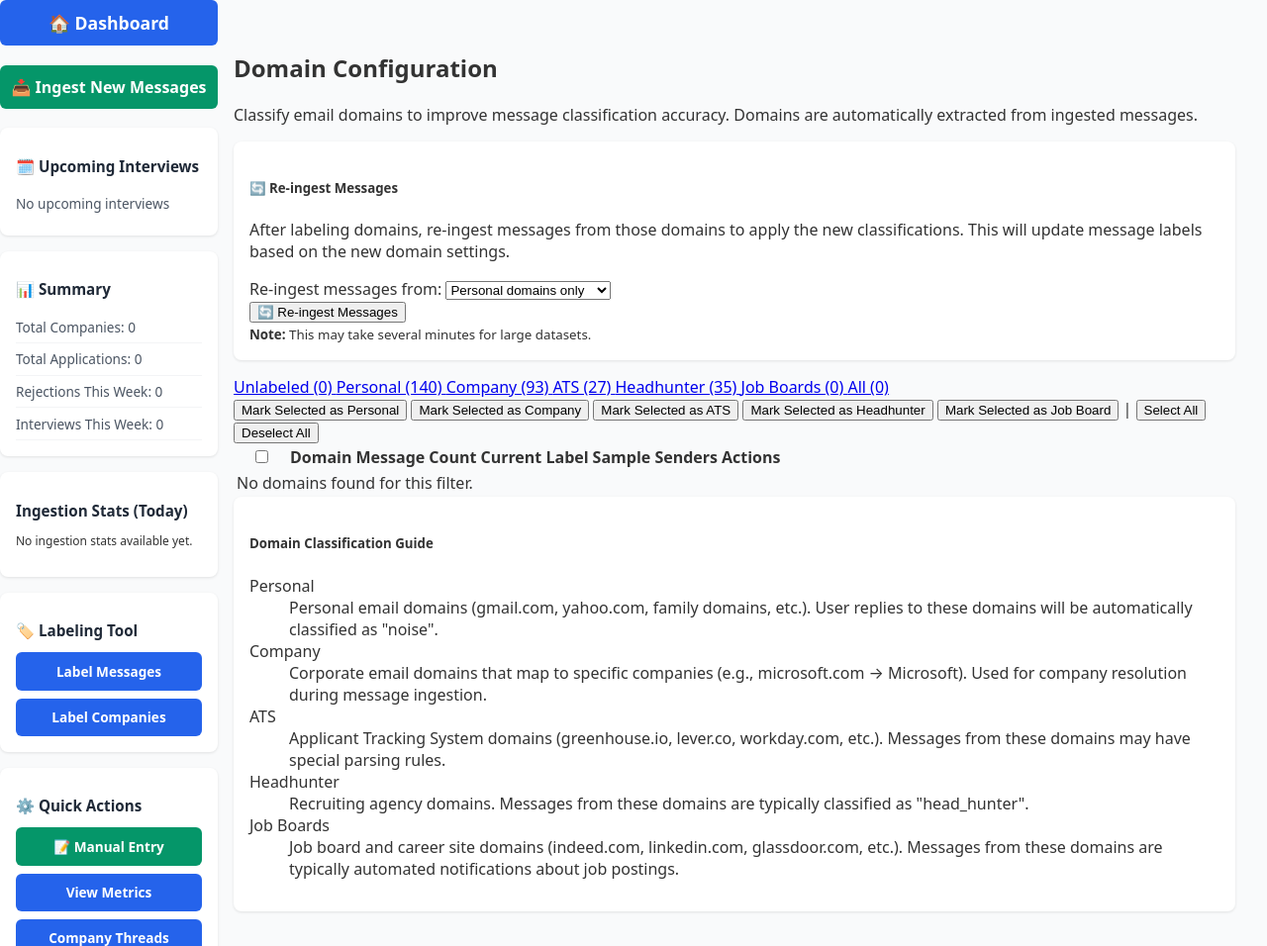
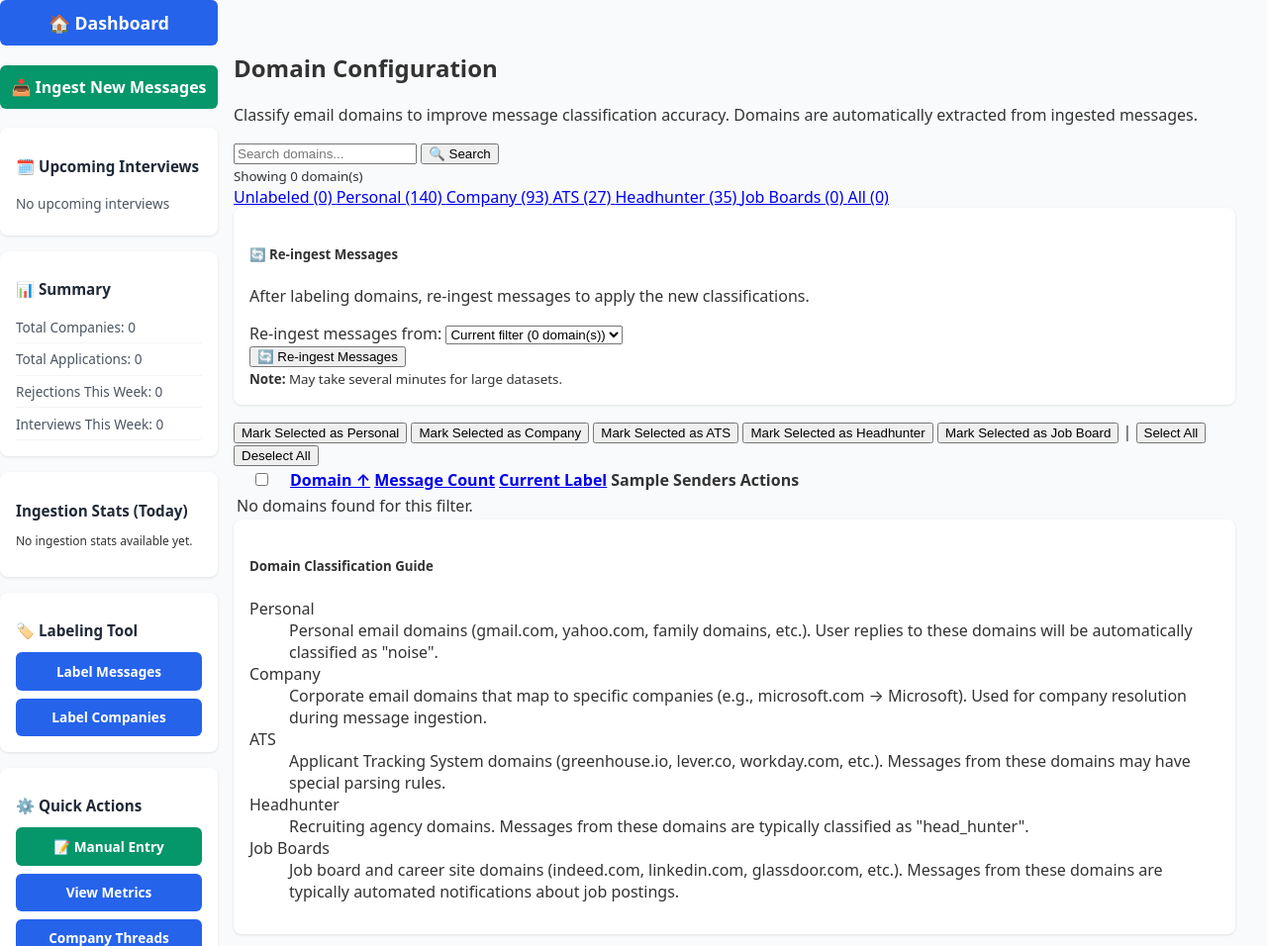
Before and after one commit to cyberthreatgurl/GmailJobTracker, a Django app: page /settings/domains/ in a window 1280 px wide. Shown: the top 956 px of the page at 99% size. Run offline with Django 5.2, Linux system fonts and the light colour scheme; the visitor is signed in with stand-in values (Sample User, id 1); data that the repository does not hold is empty.

Commit message:
todays work

```diff
--- a/tracker/templates/tracker/_sidebar.html
+++ b/tracker/templates/tracker/_sidebar.html
@@ -118,7 +118,7 @@
 <script>
   // Poll ingestion status every 5 seconds
   function checkIngestionStatus() {
-    fetch('/tracker/api/ingestion_status/')
+    fetch('/api/ingestion_status/')
       .then(response => response.json())
       .then(data => {
         const indicator = document.getElementById('ingestion-indicator');
--- a/tracker/templates/tracker/label_companies.html
+++ b/tracker/templates/tracker/label_companies.html
@@ -131,6 +131,11 @@
         <div style="display:flex; justify-content:space-between; align-items:center; margin-bottom:0.75rem;">
           <h2 style="margin:0; color:#1e40af; font-size:1.1rem;">Company Metrics</h2>
           <div style="display:flex; gap:0.5rem;">
+            <form method="post" style="margin:0;">
+              {% csrf_token %}
+              <input type="hidden" name="company" value="{{ selected_company.id }}" />
+              <button type="submit" name="action" value="reingest_company" style="background:#ca8a04; color:white; font-weight:600; border-radius:6px; padding:0.45rem 1rem; border:none; cursor:pointer;" title="Re-ingest all messages from this company">🔄 Re-ingest</button>
+            </form>
             {# Save is handled by the main edit form below; no separate POST here #}
             {% if latest_label != 'rejection' and latest_label != 'rejected' %}
             <form method="post" style="margin:0;">
--- a/tracker/templates/tracker/manage_domains.html
+++ b/tracker/templates/tracker/manage_domains.html
@@ -26,66 +26,60 @@
     </div>
     {% endif %}
 
+
+
     <div class="row mb-3">
-        <div class="col-12">
-            <div class="card bg-light">
-                <div class="card-body">
-                    <h5 class="card-title">🔄 Re-ingest Messages</h5>
-                    <p class="card-text">
-                        After labeling domains, re-ingest messages from those domains to apply the new classifications.
-                        This will update message labels based on the new domain settings.
-                    </p>
-                    <form method="post" action="{% url 'manage_domains' %}" class="d-inline">
-                        {% csrf_token %}
-                        <input type="hidden" name="action" value="reingest_domains">
-                        <div class="row align-items-end">
-                            <div class="col-md-4">
-                                <label for="reingest_filter" class="form-label">Re-ingest messages from:</label>
-                                <select name="reingest_filter" id="reingest_filter" class="form-select">
-                                    <option value="personal">Personal domains only</option>
-                                    <option value="selected">Selected domains below</option>
-                                    <option value="all_labeled">All labeled domains</option>
-                                </select>
-                            </div>
-                            <div class="col-md-3">
-                                <button type="submit" class="btn btn-warning">
-                                    🔄 Re-ingest Messages
-                                </button>
-                            </div>
-                            <div class="col-md-5">
-                                <small class="text-muted">
-                                    <strong>Note:</strong> This may take several minutes for large datasets.
-                                </small>
-                            </div>
-                        </div>
-                    </form>
-                </div>
-            </div>
+        <div class="col-md-6">
+            <form method="get" class="d-flex gap-2">
+                <input type="hidden" name="filter" value="{{ current_filter }}">
+                <input type="hidden" name="sort" value="{{ sort_by }}">
+                <input type="hidden" name="order" value="{{ sort_order }}">
+                <input type="search" name="search" class="form-control"
+                       placeholder="Search domains..." value="{{ search_query }}">
+                <button type="submit" class="btn btn-primary">🔍 Search</button>
+                {% if search_query %}
+                    <a href="?filter={{ current_filter }}&sort={{ sort_by }}&order={{ sort_order }}"
+                       class="btn btn-outline-secondary">Clear</a>
+                {% endif %}
+            </form>
+        </div>
+        <div class="col-md-6 text-end">
+            <small class="text-muted">
+                Showing {{ domains|length }} domain(s)
+                {% if search_query %}matching "{{ search_query }}"{% endif %}
+            </small>
         </div>
     </div>
 
     <div class="row mb-3">
         <div class="col-12">
             <div class="btn-group" role="group">
-                <a href="?filter=unlabeled" class="btn btn-outline-primary {% if current_filter == 'unlabeled' %}active{% endif %}">
+                <a href="?filter=unlabeled{% if search_query %}&search={{ search_query }}{% endif %}&sort={{ sort_by }}&order={{ sort_order }}"
+                   class="btn btn-outline-primary {% if current_filter == 'unlabeled' %}active{% endif %}">
                     Unlabeled ({{ stats.unlabeled }})
                 </a>
-                <a href="?filter=personal" class="btn btn-outline-secondary {% if current_filter == 'personal' %}active{% endif %}">
+                <a href="?filter=personal{% if search_query %}&search={{ search_query }}{% endif %}&sort={{ sort_by }}&order={{ sort_order }}"
+                   class="btn btn-outline-secondary {% if current_filter == 'personal' %}active{% endif %}">
                     Personal ({{ stats.personal }})
                 </a>
-                <a href="?filter=company" class="btn btn-outline-info {% if current_filter == 'company' %}active{% endif %}">
+                <a href="?filter=company{% if search_query %}&search={{ search_query }}{% endif %}&sort={{ sort_by }}&order={{ sort_order }}"
+                   class="btn btn-outline-info {% if current_filter == 'company' %}active{% endif %}">
                     Company ({{ stats.company }})
                 </a>
-                <a href="?filter=ats" class="btn btn-outline-success {% if current_filter == 'ats' %}active{% endif %}">
+                <a href="?filter=ats{% if search_query %}&search={{ search_query }}{% endif %}&sort={{ sort_by }}&order={{ sort_order }}"
+                   class="btn btn-outline-success {% if current_filter == 'ats' %}active{% endif %}">
                     ATS ({{ stats.ats }})
                 </a>
-                <a href="?filter=headhunter" class="btn btn-outline-warning {% if current_filter == 'headhunter' %}active{% endif %}">
+                <a href="?filter=headhunter{% if search_query %}&search={{ search_query }}{% endif %}&sort={{ sort_by }}&order={{ sort_order }}"
+                   class="btn btn-outline-warning {% if current_filter == 'headhunter' %}active{% endif %}">
                     Headhunter ({{ stats.headhunter }})
                 </a>
-                <a href="?filter=job_boards" class="btn btn-outline-danger {% if current_filter == 'job_boards' %}active{% endif %}">
+                <a href="?filter=job_boards{% if search_query %}&search={{ search_query }}{% endif %}&sort={{ sort_by }}&order={{ sort_order }}"
+                   class="btn btn-outline-danger {% if current_filter == 'job_boards' %}active{% endif %}">
                     Job Boards ({{ stats.job_boards }})
                 </a>
-                <a href="?filter=all" class="btn btn-outline-dark {% if current_filter == 'all' %}active{% endif %}">
+                <a href="?filter=all{% if search_query %}&search={{ search_query }}{% endif %}&sort={{ sort_by }}&order={{ sort_order }}"
+                   class="btn btn-outline-dark {% if current_filter == 'all' %}active{% endif %}">
                     All ({{ stats.total }})
                 </a>
             </div>
@@ -94,23 +88,58 @@
 
     <form method="post" action="{% url 'manage_domains' %}">
         {% csrf_token %}
-        <input type="hidden" name="action" value="bulk_label">
+        <input type="hidden" name="current_filter" value="{{ current_filter }}">
+        <input type="hidden" name="search_query" value="{{ search_query }}">
 
         <div class="row mb-3">
             <div class="col-12">
-                <button type="submit" name="label_type" value="personal" class="btn btn-secondary">
+                <div class="card bg-light">
+                    <div class="card-body">
+                        <h5 class="card-title">🔄 Re-ingest Messages</h5>
+                        <p class="card-text mb-2">
+                            After labeling domains, re-ingest messages to apply the new classifications.
+                        </p>
+                        <div class="row align-items-end">
+                            <div class="col-md-4">
+                                <label for="reingest_filter" class="form-label">Re-ingest messages from:</label>
+                                <select name="reingest_filter" id="reingest_filter" class="form-select">
+                                    <option value="current_filter">Current filter ({{ domains|length }} domain(s))</option>
+                                    <option value="personal">Personal domains only</option>
+                                    <option value="selected">Selected domains below</option>
+                                    <option value="all_labeled">All labeled domains</option>
+                                </select>
+                            </div>
+                            <div class="col-md-3">
+                                <button type="submit" name="action" value="reingest_domains" class="btn btn-warning">
+                                    🔄 Re-ingest Messages
+                                </button>
+                            </div>
+                            <div class="col-md-5">
+                                <small class="text-muted">
+                                    <strong>Note:</strong> May take several minutes for large datasets.
+                                </small>
+                            </div>
+                        </div>
+                    </div>
+                </div>
+            </div>
+        </div>
+
+        <div class="row mb-3">
+            <div class="col-12">
+                <button type="submit" name="action" value="bulk_label" data-label-type="personal" class="btn btn-secondary label-btn">
                     Mark Selected as Personal
                 </button>
-                <button type="submit" name="label_type" value="company" class="btn btn-info">
+                <button type="submit" name="action" value="bulk_label" data-label-type="company" class="btn btn-info label-btn">
                     Mark Selected as Company
                 </button>
-                <button type="submit" name="label_type" value="ats" class="btn btn-success">
+                <button type="submit" name="action" value="bulk_label" data-label-type="ats" class="btn btn-success label-btn">
                     Mark Selected as ATS
                 </button>
-                <button type="submit" name="label_type" value="headhunter" class="btn btn-warning">
+                <button type="submit" name="action" value="bulk_label" data-label-type="headhunter" class="btn btn-warning label-btn">
                     Mark Selected as Headhunter
                 </button>
-                <button type="submit" name="label_type" value="job_boards" class="btn btn-danger">
+                <button type="submit" name="action" value="bulk_label" data-label-type="job_boards" class="btn btn-danger label-btn">
                     Mark Selected as Job Board
                 </button>
                 <span class="mx-2">|</span>
@@ -130,9 +159,33 @@
                         <th style="width: 50px;">
                             <input type="checkbox" id="select-all-checkbox">
                         </th>
-                        <th>Domain</th>
-                        <th>Message Count</th>
-                        <th>Current Label</th>
+                        <th>
+                            <a href="?filter={{ current_filter }}{% if search_query %}&search={{ search_query }}{% endif %}&sort=domain&order={% if sort_by == 'domain' and sort_order == 'asc' %}desc{% else %}asc{% endif %}"
+                               class="text-decoration-none text-dark">
+                                Domain
+                                {% if sort_by == 'domain' %}
+                                    {% if sort_order == 'asc' %}↑{% else %}↓{% endif %}
+                                {% endif %}
+                            </a>
+                        </th>
+                        <th>
+                            <a href="?filter={{ current_filter }}{% if search_query %}&search={{ search_query }}{% endif %}&sort=count&order={% if sort_by == 'count' and sort_order == 'asc' %}desc{% else %}asc{% endif %}"
+                               class="text-decoration-none text-dark">
+                                Message Count
+                                {% if sort_by == 'count' %}
+                                    {% if sort_order == 'asc' %}↑{% else %}↓{% endif %}
+                                {% endif %}
+                            </a>
+                        </th>
+                        <th>
+                            <a href="?filter={{ current_filter }}{% if search_query %}&search={{ search_query }}{% endif %}&sort=label&order={% if sort_by == 'label' and sort_order == 'asc' %}desc{% else %}asc{% endif %}"
+                               class="text-decoration-none text-dark">
+                                Current Label
+                                {% if sort_by == 'label' %}
+                                    {% if sort_order == 'asc' %}↑{% else %}↓{% endif %}
+                                {% endif %}
+                            </a>
+                        </th>
                         <th>Sample Senders</th>
                         <th>Actions</th>
                     </tr>
@@ -319,5 +372,25 @@ document.querySelectorAll('.quick-label').forEach(button => {
         document.getElementById('quick-label-form').submit();
     });
 });
+
+// Handle bulk label buttons - add label_type as hidden input when clicked
+document.querySelectorAll('.label-btn').forEach(button => {
+    button.addEventListener('click', function(e) {
+        const labelType = this.dataset.labelType;
+
+        // Remove any existing label_type input
+        const existingInput = document.querySelector('input[name="label_type"]');
+        if (existingInput) {
+            existingInput.remove();
+        }
+
+        // Add new label_type input
+        const input = document.createElement('input');
+        input.type = 'hidden';
+        input.name = 'label_type';
+        input.value = labelType;
+        this.form.appendChild(input);
+    });
+});
 </script>
 {% endblock %}
--- a/tracker/views.py
+++ b/tracker/views.py
@@ -877,6 +877,71 @@ def label_companies(request):
                 except Exception:
                     days_since_last_message = None
             if request.method == "POST":
+                # Re-ingest messages for selected company
+                if request.POST.get("action") == "reingest_company":
+                    try:
+                        from gmail_auth import get_gmail_service
+                        from parser import ingest_message
+
+                        service = get_gmail_service()
+                        if not service:
+                            messages.error(request, "❌ Failed to initialize Gmail service.")
+                        else:
+                            # Find all message IDs for this company
+                            # Include messages currently assigned to this company
+                            company_messages_query = Message.objects.filter(company=selected_company)
+
+                            # Also include messages from company's domain or ATS domain
+                            domains_to_check = []
+                            if selected_company.domain:
+                                domains_to_check.append(selected_company.domain)
+                            if selected_company.ats:
+                                domains_to_check.append(selected_company.ats)
+
+                            # Build query to include sender domains
+                            if domains_to_check:
+                                from django.db.models import Q
+                                domain_query = Q()
+                                for domain in domains_to_check:
+                                    domain_query |= Q(sender__icontains=f"@{domain}")
+
+                                # Combine: messages assigned to company OR from company domains
+                                company_messages_query = Message.objects.filter(
+                                    Q(company=selected_company) | domain_query
+                                ).distinct()
+
+                            company_messages = company_messages_query.values('msg_id', 'subject', 'ml_label')
+
+                            processed = 0
+                            updated_labels = 0
+                            errors = 0
+
+                            for msg_info in company_messages[:1000]:  # Limit to avoid timeout
+                                try:
+                                    old_label = msg_info['ml_label']
+                                    ingest_message(service, msg_info['msg_id'])
+
+                                    # Check if label changed
+                                    updated_msg = Message.objects.get(msg_id=msg_info['msg_id'])
+                                    if updated_msg.ml_label != old_label:
+                                        updated_labels += 1
+
+                                    processed += 1
+                                except Exception as e:
+                                    errors += 1
+                                    logger.error(f"Error re-ingesting {msg_info['msg_id']}: {e}")
+
+                            messages.success(
+                                request,
+                                f"✅ Re-ingested {processed} messages for {selected_company.name}. "
+                                f"{updated_labels} labels updated. {errors} errors."
+                            )
+                    except Exception as e:
+                        messages.error(request, f"⚠️ Error during re-ingestion: {e}")
+                        logger.exception("Re-ingestion error")
+
+                    return redirect(f"/label_companies/?company={selected_company.id}")
+
                 # Quick action: mark as ghosted
                 if request.POST.get("action") == "mark_ghosted":
                     # Do not allow ghosted if last message was a rejection
@@ -3720,7 +3785,7 @@ def manage_domains(request):
     Domain management page for classifying email domains as personal, company, ATS, or headhunter.
     Extracts domains from ingested messages and allows bulk labeling.
     """
-    from collections import Counter
+    from collections import Counter, defaultdict
 
     # Paths to JSON files
     companies_path = Path(__file__).parent.parent / "json" / "companies.json"
@@ -3760,6 +3825,55 @@ def manage_domains(request):
                 domains_to_reingest = personal_domains.copy()
             elif reingest_filter == "selected":
                 domains_to_reingest = set(selected_domains)
+            elif reingest_filter == "current_filter":
+                # Re-ingest domains from the current filter view
+                current_filter_param = request.POST.get("current_filter", "unlabeled")
+                search_param = request.POST.get("search_query", "").strip().lower()
+
+                # Get all domains from messages
+                messages_qs = Message.objects.all()
+                domain_counter = Counter()
+                for msg in messages_qs.values('sender'):
+                    sender = msg['sender']
+                    if '@' in sender:
+                        email = sender
+                        if '<' in sender and '>' in sender:
+                            import re
+                            email_matches = re.findall(r'<([^>]+@[^>]+)>', sender)
+                            if email_matches:
+                                email = email_matches[-1]
+                        if '@' in email:
+                            domain = email.split('@')[-1].lower()
+                            if domain != "manual" and not domain.startswith("manual_"):
+                                domain_counter[domain] += 1
+
+                # Apply filter
+                all_domain_list = list(domain_counter.keys())
+                filtered_domains = []
+
+                for domain in all_domain_list:
+                    # Apply search filter
+                    if search_param and search_param not in domain.lower():
+                        continue
+
+                    # Apply category filter
+                    if current_filter_param == "unlabeled":
+                        if domain not in personal_domains and domain not in ats_domains and domain not in headhunter_domains and domain not in job_boards and domain not in domain_to_company:
+                            filtered_domains.append(domain)
+                    elif current_filter_param == "personal" and domain in personal_domains:
+                        filtered_domains.append(domain)
+                    elif current_filter_param == "company" and domain in domain_to_company:
+                        filtered_domains.append(domain)
+                    elif current_filter_param == "ats" and domain in ats_domains:
+                        filtered_domains.append(domain)
+                    elif current_filter_param == "headhunter" and domain in headhunter_domains:
+                        filtered_domains.append(domain)
+                    elif current_filter_param == "job_boards" and domain in job_boards:
+                        filtered_domains.append(domain)
+                    elif current_filter_param == "all":
+                        filtered_domains.append(domain)
+
+                domains_to_reingest = set(filtered_domains)
             elif reingest_filter == "all_labeled":
                 domains_to_reingest = personal_domains | ats_domains | headhunter_domains | job_boards | set(domain_to_company.keys())
 
@@ -4152,19 +4266,17 @@ def manage_domains(request):
             "sample_senders": domain_senders[domain]
         })
 
-    # Sort alphabetically with base domains before subdomains
-    # e.g., "example.com" before "a.example.com" before "info.example.com"
-    def domain_sort_key(d):
-        domain = d["domain"]
-        parts = domain.split('.')
-        # Reverse the parts so "com.example.a" sorts correctly
-        # Then append original domain for stable sort of same base
-        return tuple(reversed(parts)) + (domain,)
-
-    domains_info.sort(key=domain_sort_key)
-
     # Filter based on query parameter
     current_filter = request.GET.get("filter", "unlabeled")
+    search_query = request.GET.get("search", "").strip().lower()
+    sort_by = request.GET.get("sort", "domain")  # domain, count, label
+    sort_order = request.GET.get("order", "asc")  # asc, desc
+
+    # Apply search filter
+    if search_query:
+        domains_info = [d for d in domains_info if search_query in d["domain"].lower()]
+
+    # Apply category filter
     if current_filter == "unlabeled":
         domains_info = [d for d in domains_info if d["label"] is None]
     elif current_filter == "personal":
@@ -4179,6 +4291,23 @@ def manage_domains(request):
         domains_info = [d for d in domains_info if d["label"] == "job_boards"]
     # "all" shows everything
 
+    # Apply sorting
+    if sort_by == "count":
+        domains_info.sort(key=lambda d: d["count"], reverse=(sort_order == "desc"))
+    elif sort_by == "label":
+        def label_sort_key(d):
+            label = d["label"] or "zzz_unlabeled"  # Push unlabeled to end
+            return label
+        domains_info.sort(key=label_sort_key, reverse=(sort_order == "desc"))
+    else:  # sort_by == "domain" (default)
+        # Sort alphabetically with base domains before subdomains
+        def domain_sort_key(d):
+            domain = d["domain"]
+            parts = domain.split('.')
+            # Reverse the parts so "com.example.a" sorts correctly
+            return tuple(reversed(parts)) + (domain,)
+        domains_info.sort(key=domain_sort_key, reverse=(sort_order == "desc"))
+
     # Calculate stats
     all_domains = list(domain_counter.keys())
     stats = {
@@ -4196,5 +4325,8 @@ def manage_domains(request):
         "current_filter": current_filter,
         "stats": stats,
         "reingest_summary": reingest_summary,
+        "search_query": search_query,
+        "sort_by": sort_by,
+        "sort_order": sort_order,
     }
     return render(request, "tracker/manage_domains.html", ctx)
```
Also changed, not shown: markdown/CI_CD_SETUP_SUMMARY.md (+47 -3 lines), markdown/DOCKER_DEPLOYMENT.md (+14 -6 lines), markdown/NOTES.md (+4 -0 lines), parser.py (+36 -7 lines).
